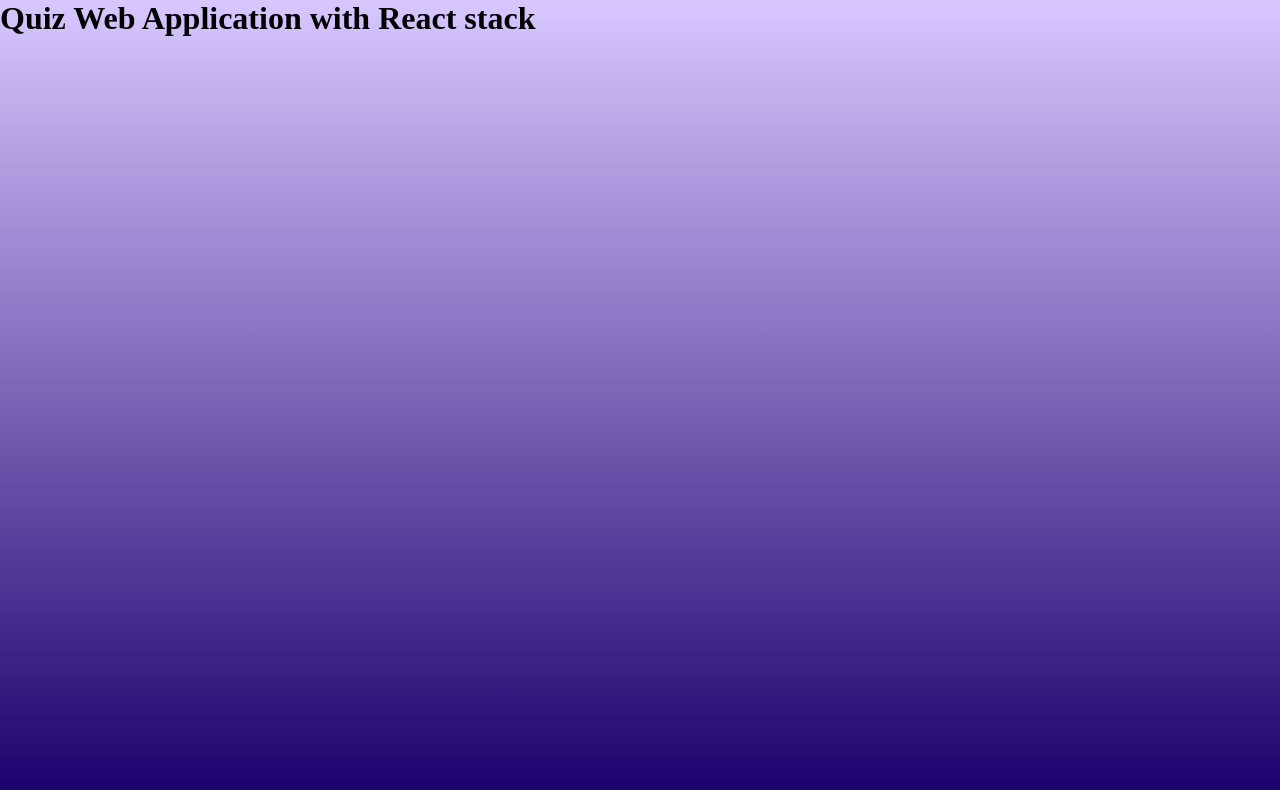
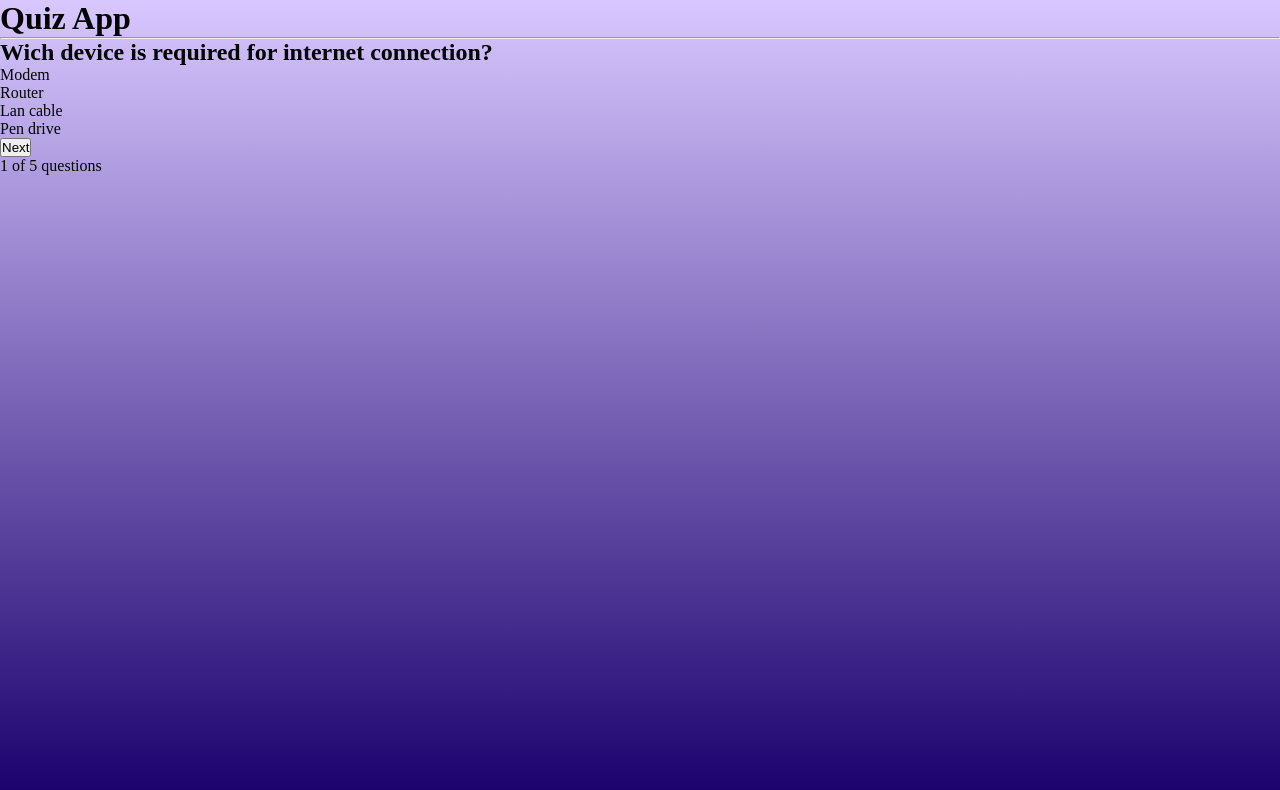
Before and after one commit to francescosave/quiz-app, a React (Vite) app: page / in a window 1280 px wide. Shown: the top 790 px of the page. Built offline with nearby package versions, Linux system fonts and the light colour scheme.

Commit message:
feat: add quiz Components with html question and answer structure

```diff
--- a/src/App.jsx
+++ b/src/App.jsx
@@ -1,10 +1,12 @@
 import { useState } from 'react'
+import Quiz from './Components/Quiz'
+
 
 function App() {
 
   return (
     <>
-      <h1>Quiz Web Application with React stack</h1>
+      <Quiz></Quiz>
     </>
   )
 }
--- /dev/null
+++ b/src/Components/Quiz.jsx
@@ -0,0 +1,22 @@
+import React from 'react'
+
+
+const Quiz = () => {
+  return (
+    <div className='container'>
+      <h1>Quiz App</h1>
+      <hr />
+      <h2>Wich device is required for internet connection?</h2>
+      <ul>
+        <li>Modem</li>
+        <li>Router</li>
+        <li>Lan cable</li>
+        <li>Pen drive</li>
+      </ul>
+      <button>Next</button>
+      <div className="index">1 of 5 questions</div>
+    </div>
+  )
+}
+
+export default Quiz
```
